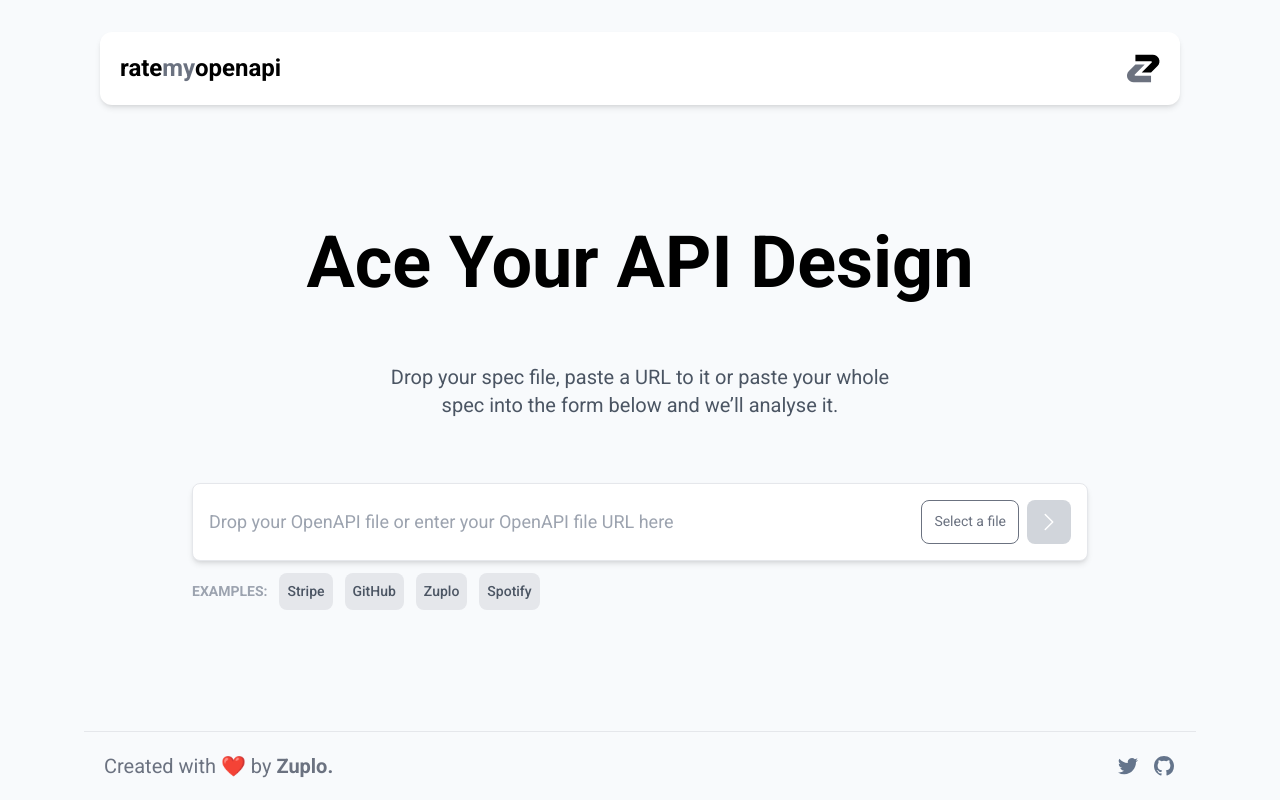
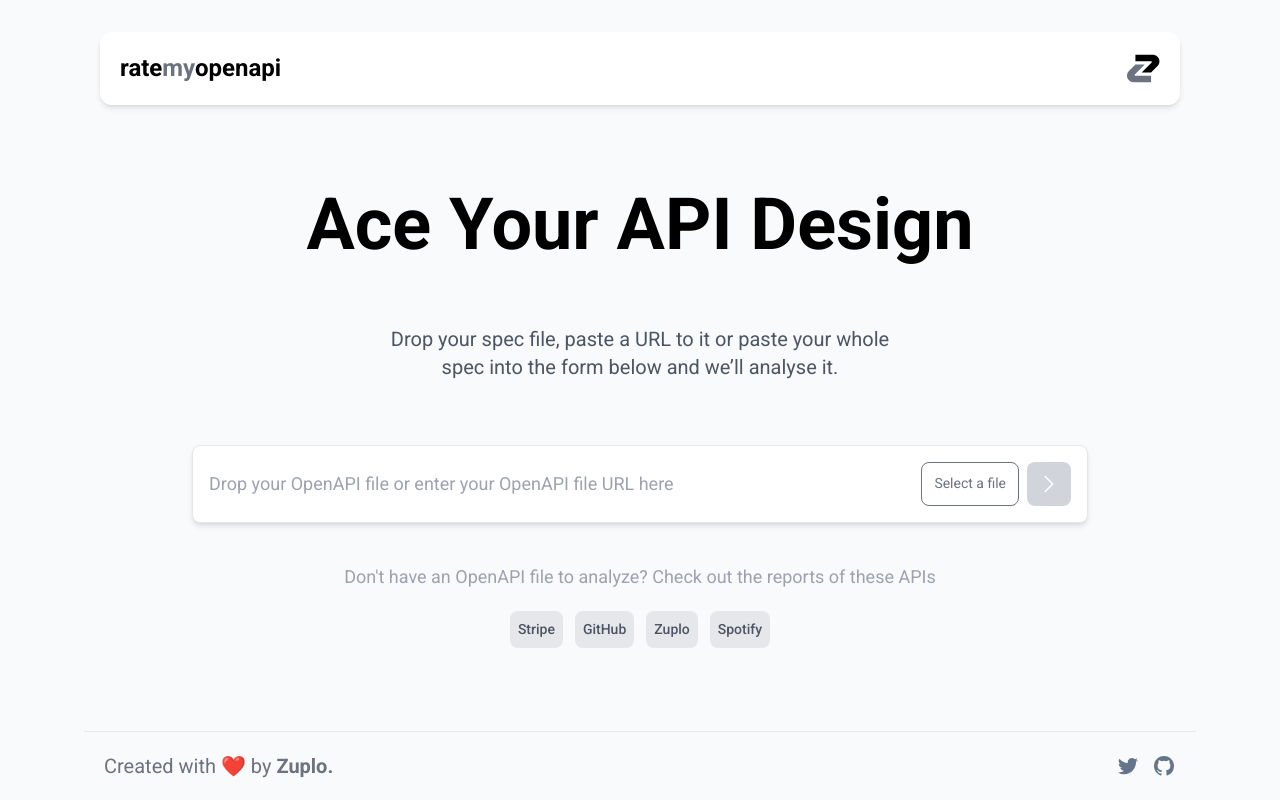
Before and after one commit to zuplo/rate-my-openapi, a Next.js app in the folder apps/web/: page / in a window 1280 px wide. Built offline with nearby package versions, Linux system fonts and the light colour scheme.

Commit message:
style examples

```diff
--- a/apps/web/src/components/UploadInterface/index.tsx
+++ b/apps/web/src/components/UploadInterface/index.tsx
@@ -282,8 +282,11 @@ const UploadInterface = () => {
       </form>
       <FormError error={error} />
       {EXAMPLES.length > 0 && (
-        <div className="flex items-center">
-          <p className="mr-3 font-bold uppercase text-gray-400">Examples:</p>
+        <div className="mt-5 flex flex-col items-center">
+          <p className="m-5 text-lg text-gray-400">
+            Don&apos;t have an OpenAPI file to analyze? Check out the reports of
+            these APIs
+          </p>
           <ul className="flex flex-wrap items-center gap-3">
             {EXAMPLES.map((example) => (
               <li key={example.slug}>
```
